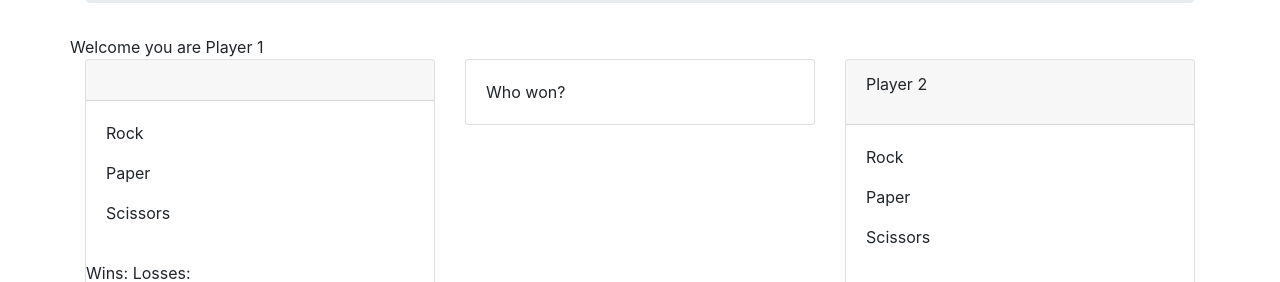
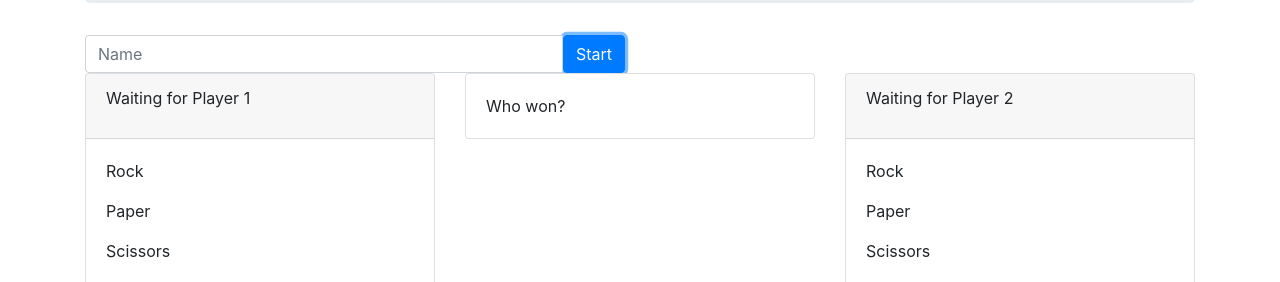
Before and after one commit to Cldecato/rps2, a plain HTML site: page index.html in a window 1280 px wide. Both pictures are taken after a click on the button "Start". Shown: the part 181-463 px from the top of the page. Drawn offline with nearby package versions, Linux system fonts and the light colour scheme; no server answers.

Commit message:
working DB

```diff
--- a/assets/javascript/game.js
+++ b/assets/javascript/game.js
@@ -2,9 +2,12 @@ $(document).ready(function() {
     var wins = 0;
     var losses = 0;
     var ties = 0;
-    var username = "";
-    var userGuess = 'rock';
-    // var user2Guess = 'paper';
+    var username = '';
+    var userGuess = '';
+    var turnCounter = 0;
+    var clickCounter = 0;
+    var userChatInput = '';
+
 
     var config = {
         apiKey: "AIzaSyDrRos3pvaMEm_n-vRHZ4mpIm37cQIjk3U",
@@ -16,20 +19,45 @@ $(document).ready(function() {
     };
     firebase.initializeApp(config);
     var database = firebase.database();
+    var gameState = {
+        user1: {
+            name: username,
+            wins: wins,
+            losses: losses,
+            ties: ties,
+            guess: userGuess
+        },
+        user2: {
+            name: username,
+            wins: wins,
+            losses: losses,
+            ties: ties,
+            guess: userGuess
+        },
+        turn: turnCounter,
+        chat: userChatInput
+    }
+    localStorage.clear();
+
+    database.ref().on("value", function(snapshot) {
+        snap = snapshot.val();
+        $("#user1").text(snap.user1.name);
+        $("#user2").text(snap.user2.name);
+    })
 
     $("#start").on("click", function(event) {
         event.preventDefault();
         var user = $("#username").val().trim();
-        $("#user1").text(user);
-        $("#name-input").empty();
-        $("#name-input").text("Welcome " + user + " you are Player 1");
-        database.ref().set({
-            name: user,
-            wins: wins,
-            losses: losses,
-            ties: ties,
-            guess: userGuess
-        });
+        clickCounter++;
+        if ( clickCounter == 2) {
+            localStorage.setItem('user2', user);
+            gameState.user2.name = localStorage.getItem('user2');
+            database.ref().set(gameState);
+        } else if ( clickCounter == 1) {
+            localStorage.setItem('user1', user);
+            gameState.user1.name = localStorage.getItem('user1');
+            database.ref().set(gameState);
+        }
     })
 
     $("#send").on("click", function(event) {
@@ -37,6 +65,8 @@ $(document).ready(function() {
         var message = $("#chat").val().trim();
         $("#chat-box").append(message);
     })
+
+
 
 
     //  Game Logic Here
--- a/index.html
+++ b/index.html
@@ -39,7 +39,7 @@
             <div class="col-md-4">
                 <div class="card card-default">
                     <div class="card-header">
-                        <p id="user1">Player 1</p>
+                        <p id="user1">Waiting for Player 1</p>
                     </div>
                     <div class="card-body choices">
                         <p class="rock">Rock</p>
@@ -61,7 +61,7 @@
             <div class="col-md-4">
                 <div class="card card-default">
                     <div class="card-header">
-                        <p id="user2">Player 2</p>
+                        <p id="user2">Waiting for Player 2</p>
                     </div>
                     <div class="card-body choices">
                         <p class="rock">Rock</p>
```
